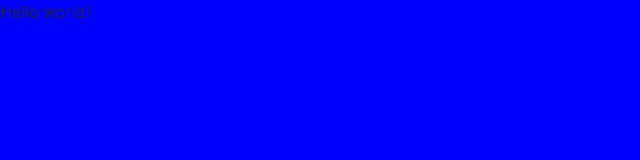
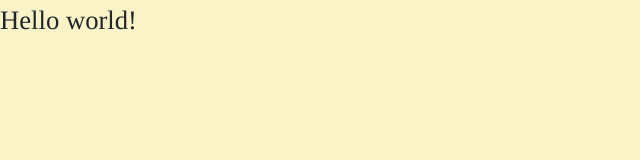
Before and after one commit to jlin3392/hello-world, a plain HTML site: page index.html in a window 1280 px wide. Shown: the whole page, without its empty margins (0-640 px from the left). Drawn offline with nearby package versions, Linux system fonts and the light colour scheme.

Commit message:
boilerplate 2

```diff
--- a/style.css
+++ b/style.css
@@ -1,3 +1,5 @@
 body {
-    background-color: blue;
+    background-color: #f9f3c7;
+    font-size: 20pt;
+    font-family: times;
 }
```
